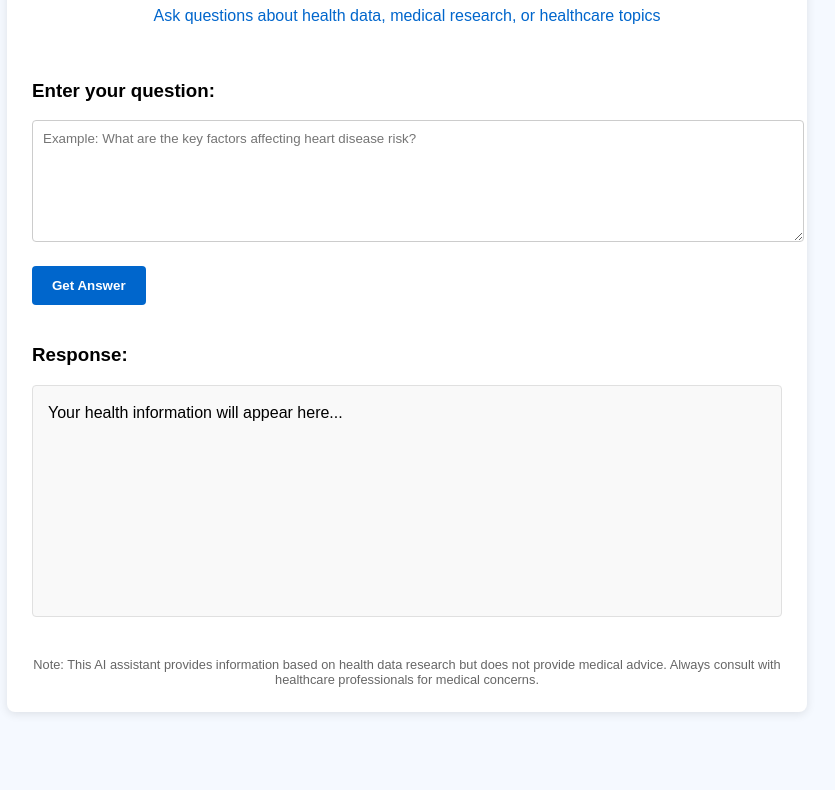
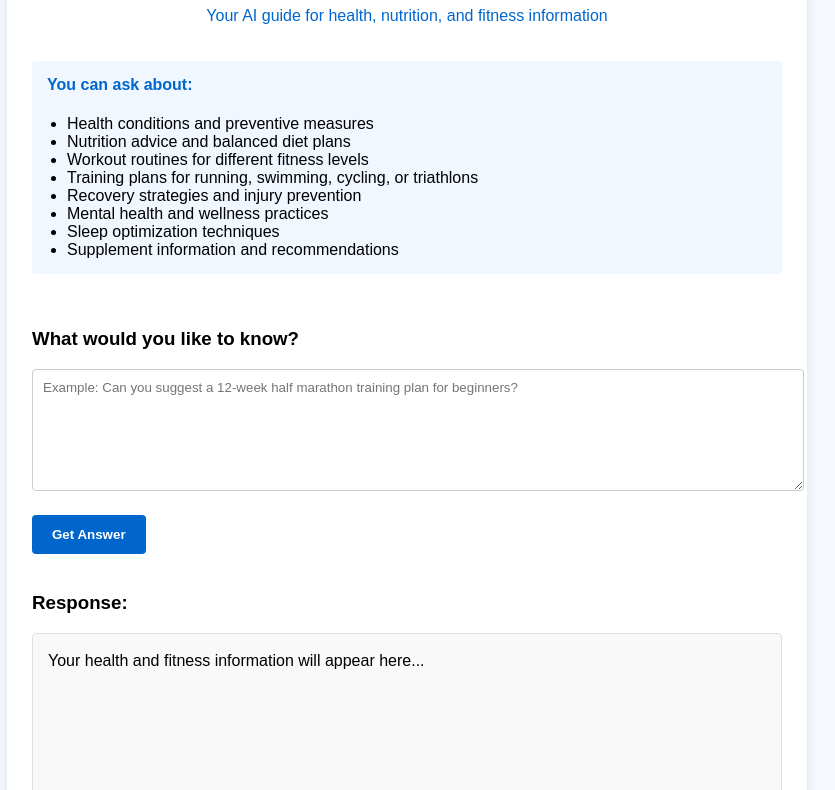
Before and after one commit to kmrabhay/all-things-health-bot, a website: page public/index.html in a window 1280 px wide. Shown: the part 118-908 px from the top of the page, without its empty margins (233-1068 px from the left). Before the commit the page ends 850 px from the top, so only its background shows below. Drawn offline with Linux system fonts and the light colour scheme.

Commit message:
Update interface with health and fitness topics and examples

```diff
--- a/public/index.html
+++ b/public/index.html
@@ -3,7 +3,7 @@
 <head>
     <meta charset="UTF-8">
     <meta name="viewport" content="width=device-width, initial-scale=1.0">
-    <title>Health Data AI Assistant</title>
+    <title>Health & Fitness Assistant</title>
     <style>
         body {
             font-family: Arial, sans-serif;
@@ -65,18 +65,46 @@
             text-align: center;
             margin-top: 20px;
         }
+        .examples {
+            background-color: #f0f7ff;
+            padding: 15px;
+            border-radius: 4px;
+            margin-bottom: 15px;
+        }
+        .examples h4 {
+            margin-top: 0;
+            color: #0066cc;
+        }
+        .examples ul {
+            margin-bottom: 0;
+            padding-left: 20px;
+        }
     </style>
 </head>
 <body>
     <div class="container">
         <div class="header">
-            <h1>Health Data AI Assistant</h1>
-            <p>Ask questions about health data, medical research, or healthcare topics</p>
+            <h1>Health & Fitness Assistant</h1>
+            <p>Your AI guide for health, nutrition, and fitness information</p>
+        </div>
+
+        <div class="examples">
+            <h4>You can ask about:</h4>
+            <ul>
+                <li>Health conditions and preventive measures</li>
+                <li>Nutrition advice and balanced diet plans</li>
+                <li>Workout routines for different fitness levels</li>
+                <li>Training plans for running, swimming, cycling, or triathlons</li>
+                <li>Recovery strategies and injury prevention</li>
+                <li>Mental health and wellness practices</li>
+                <li>Sleep optimization techniques</li>
+                <li>Supplement information and recommendations</li>
+            </ul>
         </div>
 
         <div>
-            <h3>Enter your question:</h3>
-            <textarea id="prompt" placeholder="Example: What are the key factors affecting heart disease risk?"></textarea>
+            <h3>What would you like to know?</h3>
+            <textarea id="prompt" placeholder="Example: Can you suggest a 12-week half marathon training plan for beginners?"></textarea>
         </div>
 
         <div>
@@ -85,12 +113,12 @@
 
         <div>
             <h3>Response:</h3>
-            <div id="response">Your health information will appear here...</div>
+            <div id="response">Your health and fitness information will appear here...</div>
         </div>
 
         <div class="disclaimer">
-            Note: This AI assistant provides information based on health data research but does not provide medical advice.
-            Always consult with healthcare professionals for medical concerns.
+            Note: This AI assistant provides general information based on health and fitness research but does not provide medical advice.
+            Always consult with healthcare professionals for medical concerns and certified trainers for personalized fitness programs.
         </div>
     </div>
 
@@ -105,7 +133,7 @@
             }
 
             // Show loading state
-            responseElement.textContent = "Processing your health data question...";
+            responseElement.textContent = "Analyzing your health and fitness question...";
             responseElement.classList.add('loading');
             document.getElementById('submit').disabled = true;
 
```
Also changed, not shown: 1 other file.
